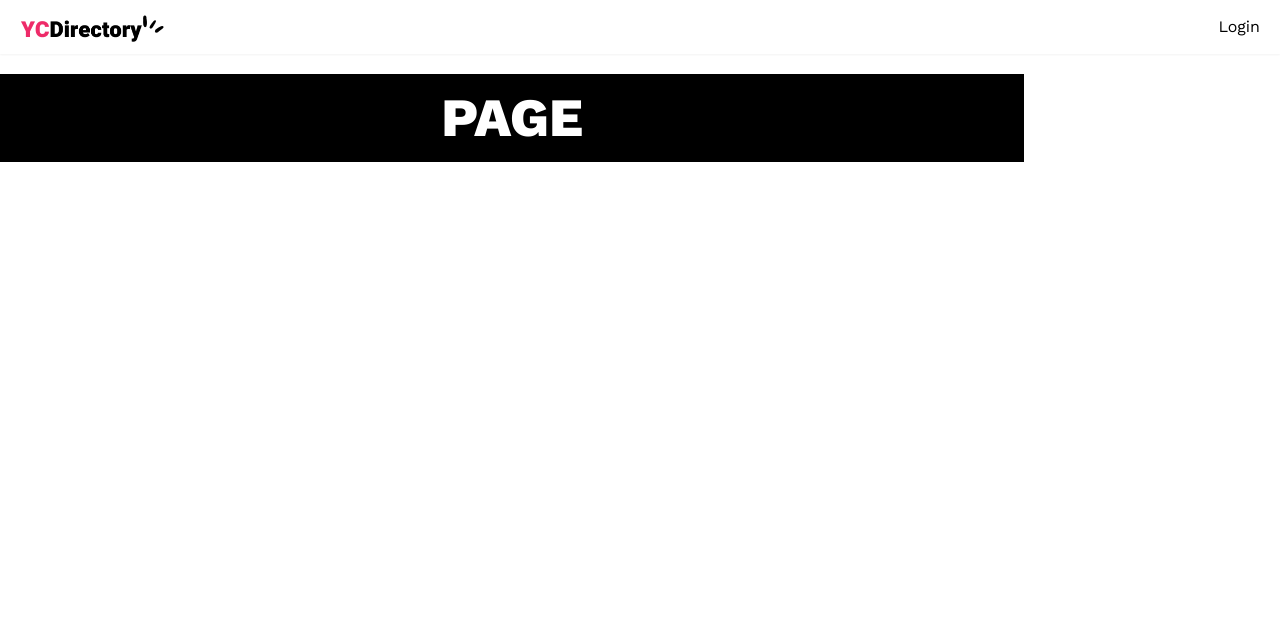
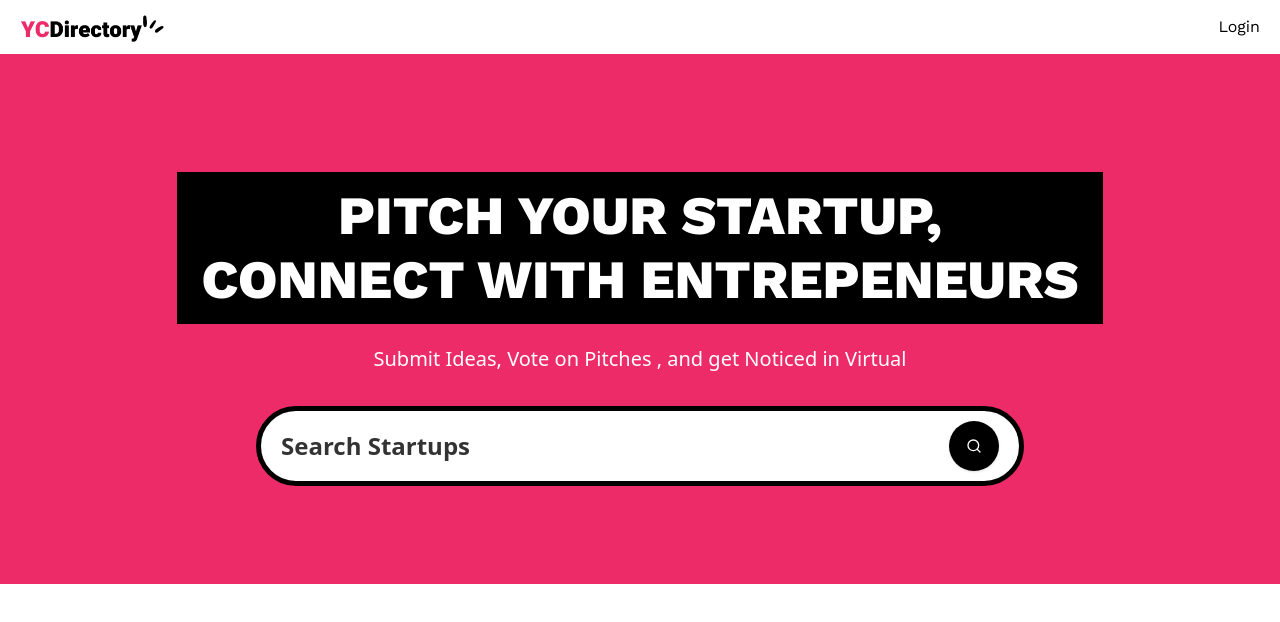
Before and after one commit to Abdul-momin24/YCDirectory, a Next.js app: page / in a window 1280 px wide. Shown: the top 622 px of the page. Built offline with nearby package versions, Linux system fonts and the light colour scheme; no server answers.

Commit message:
searchbar

```diff
--- a/app/(root)/layout.tsx
+++ b/app/(root)/layout.tsx
@@ -1,5 +1,5 @@
 import React from 'react';
-import Navbar from '@/app/components/Navbar';
+import Navbar from '@/components/Navbar';
 import workSans from '../fonts';
 import "../globals.css";
 
--- a/app/(root)/page.tsx
+++ b/app/(root)/page.tsx
@@ -1,8 +1,26 @@
 import React from 'react'
+import SearchForm from '@/components/SearchForm'
 
 
-export default function page() {
+export default async function page({searchParams}:{
+  searchParams : Promise<{query?: string}>
+}) {
+
+  const query = (await searchParams).query
   return (
-    <div className='heading '>page</div>
+    <>
+    <section className='pink_container'>
+    <h1 className='heading'>
+      Pitch Your Startup, <br/>
+      connect with Entrepeneurs
+    </h1>
+
+    <p className='sub-heading !max-w-3xl'>
+      Submit Ideas, Vote on Pitches , and get Noticed in Virtual
+    </p>
+
+    <SearchForm query={query}/>
+    </section>
+    </>
   )
 }
--- a/app/globals.css
+++ b/app/globals.css
@@ -7,56 +7,6 @@
 @layer base {
     :root {
         --radius: 0.5rem;
-        --background: 0 0% 100%;
-        --foreground: 222.2 84% 4.9%;
-        --card: 0 0% 100%;
-        --card-foreground: 222.2 84% 4.9%;
-        --popover: 0 0% 100%;
-        --popover-foreground: 222.2 84% 4.9%;
-        --primary: 222.2 47.4% 11.2%;
-        --primary-foreground: 210 40% 98%;
-        --secondary: 210 40% 96.1%;
-        --secondary-foreground: 222.2 47.4% 11.2%;
-        --muted: 210 40% 96.1%;
-        --muted-foreground: 215.4 16.3% 46.9%;
-        --accent: 210 40% 96.1%;
-        --accent-foreground: 222.2 47.4% 11.2%;
-        --destructive: 0 84.2% 60.2%;
-        --destructive-foreground: 210 40% 98%;
-        --border: 214.3 31.8% 91.4%;
-        --input: 214.3 31.8% 91.4%;
-        --ring: 222.2 84% 4.9%;
-        --chart-1: 12 76% 61%;
-        --chart-2: 173 58% 39%;
-        --chart-3: 197 37% 24%;
-        --chart-4: 43 74% 66%;
-        --chart-5: 27 87% 67%;
-    }
-  .dark {
-        --background: 222.2 84% 4.9%;
-        --foreground: 210 40% 98%;
-        --card: 222.2 84% 4.9%;
-        --card-foreground: 210 40% 98%;
-        --popover: 222.2 84% 4.9%;
-        --popover-foreground: 210 40% 98%;
-        --primary: 210 40% 98%;
-        --primary-foreground: 222.2 47.4% 11.2%;
-        --secondary: 217.2 32.6% 17.5%;
-        --secondary-foreground: 210 40% 98%;
-        --muted: 217.2 32.6% 17.5%;
-        --muted-foreground: 215 20.2% 65.1%;
-        --accent: 217.2 32.6% 17.5%;
-        --accent-foreground: 210 40% 98%;
-        --destructive: 0 62.8% 30.6%;
-        --destructive-foreground: 210 40% 98%;
-        --border: 217.2 32.6% 17.5%;
-        --input: 217.2 32.6% 17.5%;
-        --ring: 212.7 26.8% 83.9%;
-        --chart-1: 220 70% 50%;
-        --chart-2: 160 60% 45%;
-        --chart-3: 30 80% 55%;
-        --chart-4: 280 65% 60%;
-        --chart-5: 340 75% 55%;
     }
 }
 
@@ -269,14 +219,3 @@
 .w-md-editor-toolbar {
     padding: 10px !important;
 }
-
-
-
-@layer base {
-  * {
-    @apply border-border;
-    }
-  body {
-    @apply bg-background text-foreground;
-    }
-}
--- /dev/null
+++ b/components/SearchForm.tsx
@@ -0,0 +1,38 @@
+'use client'
+
+import Form from "next/form"
+import SearchFormReset from "@/components/SearchFormReset"
+import { Search } from "lucide-react"
+import { Button } from "./ui/button"
+
+
+
+export default function SearchForm({query}:{query?: string}) {
+
+
+  return (
+    <>
+    <Form action="/" scroll = {false}  className="search-form">
+        <input
+            name="query"
+            defaultValue={query}
+            className="search-input"
+            placeholder="Search Startups"
+            />
+
+
+            <div className="flex gap-2">
+                    {query && (
+                        <SearchFormReset/>
+
+
+                    )}
+
+                    <Button type="submit" className="search-btn text-white">
+                            <Search className="size-5"/>
+                        </Button>
+            </div>
+    </Form>
+    </>
+  )
+}
--- /dev/null
+++ b/components/SearchFormReset.tsx
@@ -0,0 +1,22 @@
+import React from 'react';
+import { X } from 'lucide-react';
+import { Button } from './ui/button';
+
+export default function SearchFormReset() {
+  const reset = () => {
+    const form = document.querySelector('.search-form') as HTMLFormElement | null;
+
+    if (form) {
+      form.reset(); // ✅ resets all fields inside the form
+      console.log("Form reset");
+    } else {
+      console.warn("No form found with class .search-form");
+    }
+  };
+
+  return (
+    <Button type="button" onClick={reset} className="search-btn text-white">
+      <X className="size-5" />
+    </Button>
+  );
+}
--- /dev/null
+++ b/components/ui/button.tsx
@@ -0,0 +1,57 @@
+import * as React from "react"
+import { Slot } from "@radix-ui/react-slot"
+import { cva, type VariantProps } from "class-variance-authority"
+
+import { cn } from "@/lib/utils"
+
+const buttonVariants = cva(
+  "inline-flex items-center justify-center gap-2 whitespace-nowrap rounded-md text-sm font-medium transition-colors focus-visible:outline-none focus-visible:ring-1 focus-visible:ring-ring disabled:pointer-events-none disabled:opacity-50 [&_svg]:pointer-events-none [&_svg]:size-4 [&_svg]:shrink-0",
+  {
+    variants: {
+      variant: {
+        default:
+          "bg-primary text-primary-foreground shadow hover:bg-primary/90",
+        destructive:
+          "bg-destructive text-destructive-foreground shadow-sm hover:bg-destructive/90",
+        outline:
+          "border border-input bg-background shadow-sm hover:bg-accent hover:text-accent-foreground",
+        secondary:
+          "bg-secondary text-secondary-foreground shadow-sm hover:bg-secondary/80",
+        ghost: "hover:bg-accent hover:text-accent-foreground",
+        link: "text-primary underline-offset-4 hover:underline",
+      },
+      size: {
+        default: "h-9 px-4 py-2",
+        sm: "h-8 rounded-md px-3 text-xs",
+        lg: "h-10 rounded-md px-8",
+        icon: "h-9 w-9",
+      },
+    },
+    defaultVariants: {
+      variant: "default",
+      size: "default",
+    },
+  }
+)
+
+export interface ButtonProps
+  extends React.ButtonHTMLAttributes<HTMLButtonElement>,
+    VariantProps<typeof buttonVariants> {
+  asChild?: boolean
+}
+
+const Button = React.forwardRef<HTMLButtonElement, ButtonProps>(
+  ({ className, variant, size, asChild = false, ...props }, ref) => {
+    const Comp = asChild ? Slot : "button"
+    return (
+      <Comp
+        className={cn(buttonVariants({ variant, size, className }))}
+        ref={ref}
+        {...props}
+      />
+    )
+  }
+)
+Button.displayName = "Button"
+
+export { Button, buttonVariants }
--- a/package.json
+++ b/package.json
@@ -14,6 +14,7 @@
     "react-dom": "$react-dom"
   },
   "dependencies": {
+    "@radix-ui/react-slot": "^1.2.3",
     "class-variance-authority": "^0.7.1",
     "clsx": "^2.1.1",
     "lucide-react": "^0.515.0",
--- a/tailwind.config.ts
+++ b/tailwind.config.ts
@@ -11,77 +11,39 @@
     theme: {
         extend: {
             screens: {
-    			xs: '475px'
+                xs: "475px",
             },
             colors: {
                 primary: {
-    				'100': '#FFE8F0',
-    				DEFAULT: 'hsl(var(--primary))',
-    				foreground: 'hsl(var(--primary-foreground))'
+                    "100": "#FFE8F0",
+                    DEFAULT: "#EE2B69",
                 },
-    			secondary: {
-    				DEFAULT: 'hsl(var(--secondary))',
-    				foreground: 'hsl(var(--secondary-foreground))'
-    			},
+                secondary: "#FBE843",
                 black: {
-    				'100': '#333333',
-    				'200': '#141413',
-    				'300': '#7D8087',
-    				DEFAULT: '#000000'
+                    "100": "#333333",
+                    "200": "#141413",
+                    "300": "#7D8087",
+                    DEFAULT: "#000000",
                 },
                 white: {
-    				'100': '#F7F7F7',
-    				DEFAULT: '#FFFFFF'
+                    "100": "#F7F7F7",
+                    DEFAULT: "#FFFFFF",
                 },
-    			background: 'hsl(var(--background))',
-    			foreground: 'hsl(var(--foreground))',
-    			card: {
-    				DEFAULT: 'hsl(var(--card))',
-    				foreground: 'hsl(var(--card-foreground))'
-    			},
-    			popover: {
-    				DEFAULT: 'hsl(var(--popover))',
-    				foreground: 'hsl(var(--popover-foreground))'
-    			},
-    			muted: {
-    				DEFAULT: 'hsl(var(--muted))',
-    				foreground: 'hsl(var(--muted-foreground))'
-    			},
-    			accent: {
-    				DEFAULT: 'hsl(var(--accent))',
-    				foreground: 'hsl(var(--accent-foreground))'
-    			},
-    			destructive: {
-    				DEFAULT: 'hsl(var(--destructive))',
-    				foreground: 'hsl(var(--destructive-foreground))'
-    			},
-    			border: 'hsl(var(--border))',
-    			input: 'hsl(var(--input))',
-    			ring: 'hsl(var(--ring))',
-    			chart: {
-    				'1': 'hsl(var(--chart-1))',
-    				'2': 'hsl(var(--chart-2))',
-    				'3': 'hsl(var(--chart-3))',
-    				'4': 'hsl(var(--chart-4))',
-    				'5': 'hsl(var(--chart-5))'
-    			}
             },
             fontFamily: {
-    			'work-sans': [
-    				'var(--font-work-sans)'
-    			]
+                "work-sans": ["var(--font-work-sans)"],
             },
             borderRadius: {
-    			lg: 'var(--radius)',
-    			md: 'calc(var(--radius) - 2px)',
-    			sm: 'calc(var(--radius) - 4px)'
+                lg: "var(--radius)",
+                md: "calc(var(--radius) - 2px)",
+                sm: "calc(var(--radius) - 4px)",
             },
             boxShadow: {
-    			'100': '2px 2px 0px 0px rgb(0, 0, 0)',
-    			'200': '2px 2px 0px 2px rgb(0, 0, 0)',
-    			'300': '2px 2px 0px 2px rgb(238, 43, 105)'
-    		}
-    	}
+                100: "2px 2px 0px 0px rgb(0, 0, 0)",
+                200: "2px 2px 0px 2px rgb(0, 0, 0)",
+                300: "2px 2px 0px 2px rgb(238, 43, 105)",
+            },
+        },
     },
     plugins: [require("tailwindcss-animate"), require("@tailwindcss/typography")],
 };
```
Also changed, not shown: components/Navbar.tsx (renamed from app/components/Navbar.tsx), 1 other file (tests, documents, lock files or other folders). Lines whose indentation alone changed are shown as unchanged.
